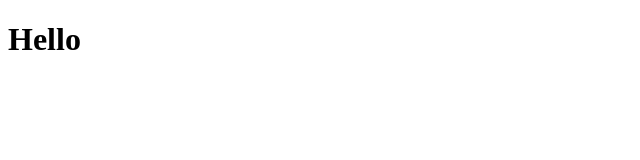
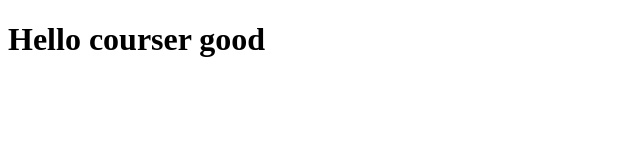
Before and after one commit to ShubhaPradhan/coursera-test, a plain HTML site: page site/index.html in a window 1280 px wide. Shown: the whole page, without its empty margins (0-640 px from the left). Drawn offline with Linux system fonts and the light colour scheme.

Commit message:
Small addition to our page content.

```diff
--- a/site/index.html
+++ b/site/index.html
@@ -3,9 +3,9 @@
 <head>
     <meta charset="UTF-8">
     <meta name="viewport" content="width=device-width, initial-scale=1.0">
-    <title>WEbsite</title>
+    <title>Website</title>
 </head>
 <body>
-    <h1>Hello</h1>
+    <h1>Hello courser good</h1>
 </body>
 </html>
```
